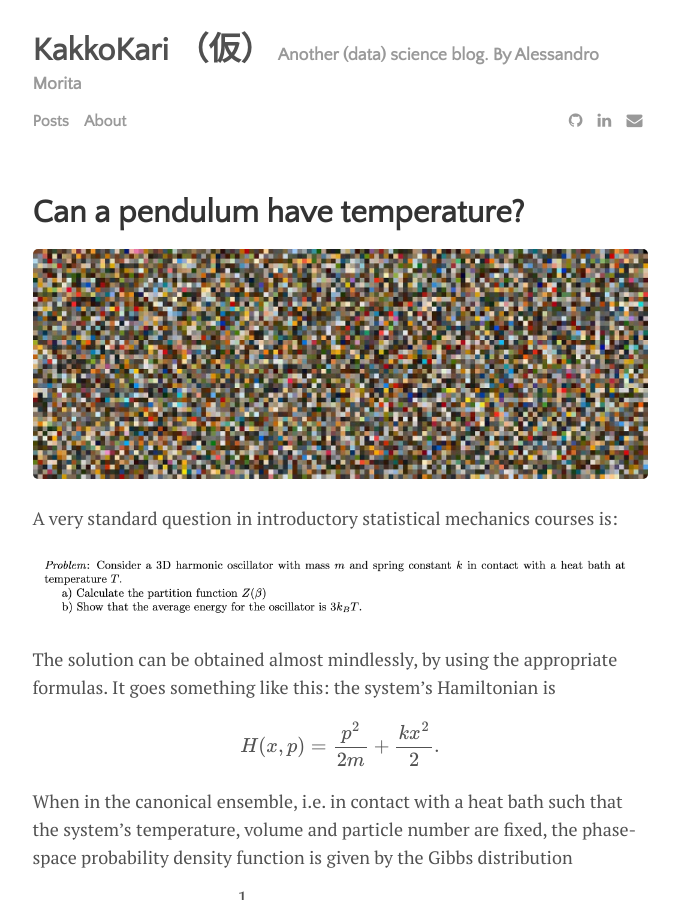
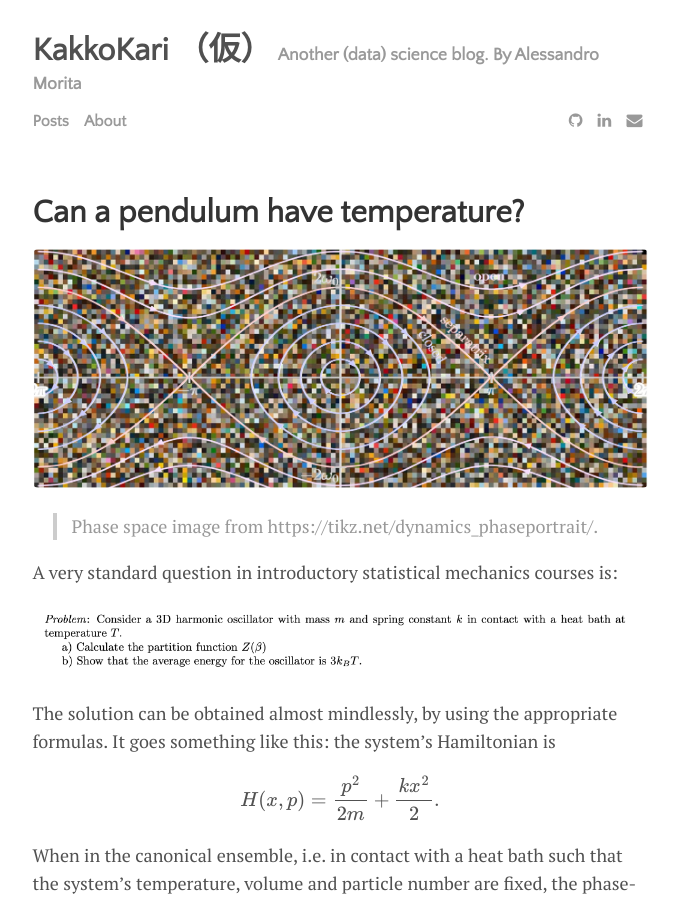
Before and after one commit to takeshimg92/takeshimg92.github.io, a Jekyll site: the page built from _posts/2025-09-20-langevin.md, in a window 1280 px wide and 900 px high. Shown: the whole window, without its empty margins (300-979 px from the left). Built offline with Jekyll 4.4.1, drawn with Linux system fonts in a browser that asks for light colours; formulas are drawn with MathJax 3.

Commit message:
testing legend

```diff
--- a/_posts/2025-09-20-langevin.md
+++ b/_posts/2025-09-20-langevin.md
@@ -4,8 +4,9 @@ title: "Can a pendulum have temperature?"
 author: "Alessandro Morita"
 categories: posts
 tags: [statistical mechanics,thermodynamics,langevin,ito,stochastic]
-image: random.jpg
+image: random_pendulum.jpeg
 ---
+> Phase space image from https://tikz.net/dynamics_phaseportrait/.
 
 A very standard question in introductory statistical mechanics courses is:
 
```
Also changed, not shown: assets/img/random_pendulum.jpeg (added).
